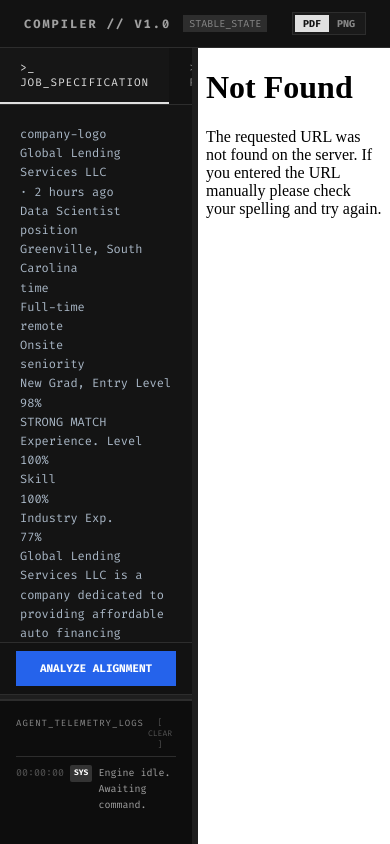
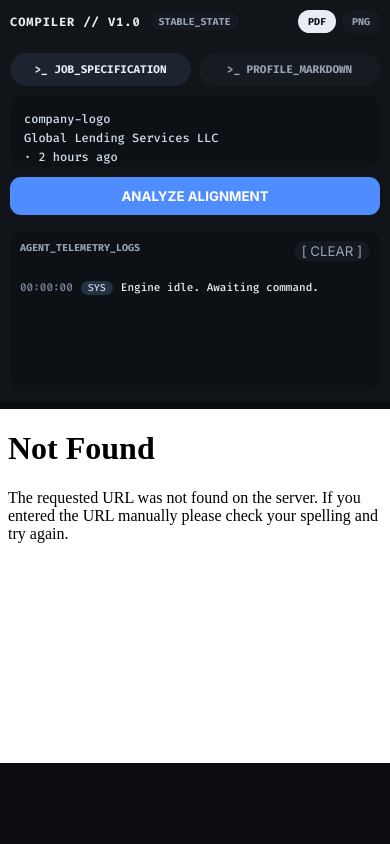
Before and after one commit to sagun-karki/multimodal-resume-compiler, a Flask app: page / in a window 390 px wide. Run offline with Flask 3, Linux system fonts and the light colour scheme.

Commit message:
ui: flatten dark theme and fix post-analysis tab interaction

```diff
--- a/static/css/styles.css
+++ b/static/css/styles.css
@@ -1,375 +1,75 @@
 :root {
-    --bg-dark: #121212;
-    --bg-panel: #161616;
-    --bg-editor: #141414;
-    --bg-canvas: #0d0d0d;
-    --border-color: #2d2d2d;
-    --text-main: #e0e0e0;
-    --text-muted: #888888;
-    --accent-green: #51cf66;
-    --accent-red: #ff6b6b;
-    --accent-blue: #54c8ff;
-    font-family: 'Inter', sans-serif;
+    --bg: #0b0d10;
+    --panel: #111418;
+    --panel-2: #161b21;
+    --line: #252c36;
+    --ink: #e8edf5;
+    --muted: #98a4b3;
+    --blue: #4f8cff;
+    --green: #2bc48a;
+    --red: #ff6a7b;
 }
 
-* {
-    box-sizing: border-box;
-    margin: 0;
-    padding: 0;
+* { box-sizing: border-box; margin: 0; padding: 0; }
+body { height: 100vh; overflow: hidden; color: var(--ink); font: 500 13px/1.4 "Inter", sans-serif; background: radial-gradient(1200px 800px at 100% -20%, #1a2230 0%, transparent 60%), var(--bg); }
+button { cursor: pointer; font-family: inherit; transition: transform .16s ease, background-color .16s ease, border-color .16s ease; }
+button:active { transform: scale(.98); }
+
+main { display: flex; height: 100vh; padding: 0; gap: 8px; }
+.left-panel,.right-panel { border: none; background: var(--panel); border-radius: 0; overflow: hidden; }
+.left-panel { width: 50%; display: flex; flex-direction: column; }
+.right-panel { width: 50%; }
+
+.top-strip { display: flex; align-items: center; gap: 10px; padding: 10px; border-bottom: none; background: var(--panel); }
+.logo-text { font: 700 12px "Fira Code", monospace; letter-spacing: .08em; }
+.status-badge { font: 600 10px "Fira Code", monospace; color: var(--muted); padding: 2px 8px; border: none; border-radius: 999px; background: #141922; }
+.format-toggle { margin-left: auto; display: flex; gap: 6px; }
+.format-btn { border: none; border-radius: 999px; background: #141922; color: var(--muted); padding: 5px 10px; font: 700 10px "Fira Code", monospace; }
+.format-btn.active { background: var(--ink); color: #0d1014; border-color: transparent; }
+
+.tabs { display: flex; gap: 8px; padding: 10px; }
+.tab-btn { flex: 1; border: none; border-radius: 999px; padding: 9px 12px; background: var(--panel-2); color: var(--muted); font: 700 11px "Fira Code", monospace; }
+.tab-btn.active { background: #1d2430; color: var(--ink); }
+
+.editor-container { display: none; flex: 1; margin: 0 10px 10px; border: none; border-radius: 12px; overflow: hidden; }
+.editor-container.active { display: block; }
+textarea { width: 100%; height: 100%; border: none; outline: none; resize: none; padding: 14px; background: #0d1116; color: #d3dceb; font: 500 12px/1.6 "Fira Code", monospace; }
+
+.ats-panel { margin: 0 10px 10px; padding: 12px; border: none; border-radius: 12px; background: #0f1319; display: none; }
+.ats-header { display: flex; justify-content: space-between; margin-bottom: 12px; }
+.ats-label,.ats-col-title { color: var(--muted); font: 700 10px "Fira Code", monospace; letter-spacing: .05em; }
+.ats-score { font-size: 20px; font-weight: 700; }
+
+.action-bar { display: flex; gap: 8px; padding: 0 10px 10px; }
+.btn { flex: 1; padding: 10px; border-radius: 11px; border: 1px solid transparent; font-weight: 700; }
+.btn-primary { background: var(--blue); color: #fff; }
+.btn-success { background: var(--green); color: #07281d; }
+.btn-danger { background: #2a1217; color: var(--red); border: none; flex: 0 0 auto; }
+.btn:disabled { opacity: .45; cursor: not-allowed; }
+
+.resize-handle { width: 6px; cursor: col-resize; }
+.resize-handle-v { height: 6px; cursor: row-resize; }
+.resize-handle:hover,.resize-handle.active,.resize-handle-v:hover,.resize-handle-v.active { background: #2b3442; }
+
+.terminal { margin: 0 10px 10px; height: 160px; border: none; border-radius: 12px; background: #0d1116; overflow: hidden; display: flex; flex-direction: column; }
+.terminal-top { display: flex; justify-content: space-between; padding: 10px; border-bottom: none; }
+.terminal-label { font: 700 10px "Fira Code", monospace; color: var(--muted); }
+.terminal-clear { border: none; border-radius: 999px; padding: 2px 8px; background: #141922; color: var(--muted); }
+.terminal-logs { padding: 10px; overflow: auto; }
+.log-entry { display: grid; grid-template-columns: auto auto 1fr; gap: 8px; margin-bottom: 6px; font: 500 11px/1.35 "Fira Code", monospace; }
+.log-time { color: #7f8ba0; }
+.log-type { border-radius: 999px; padding: 0 7px; font-size: 10px; }
+.log-type-sys,.log-type-info { background: #273142; color: #c8d4e9; }
+.log-type-success { background: #16352a; color: #6be2b3; }
+.log-type-error { background: #3a1c22; color: #ff95a3; }
+.log-type-renderer { background: #1b314c; color: #8ec1ff; }
+.log-type-mutator { background: #2c2447; color: #bfa7ff; }
+
+.preview-frame { width: 100%; height: 100%; border: none; background: #fff; }
+img.preview-frame { object-fit: contain; padding: 14px; }
+
+@media (max-width: 980px) {
+    main { flex-direction: column; }
+    .left-panel,.right-panel { width: 100%; min-height: 42vh; }
+    .resize-handle { display: none; }
 }
-
-body {
-    background-color: var(--bg-dark);
-    color: var(--text-main);
-    height: 100vh;
-    display: flex;
-    flex-direction: column;
-    overflow: hidden;
-    font-size: 13px;
-    -webkit-font-smoothing: antialiased;
-}
-
-button {
-    cursor: pointer;
-    font-family: inherit;
-}
-
-/* Header */
-header {
-    display: flex;
-    align-items: center;
-    justify-content: space-between;
-    height: 48px;
-    padding: 0 24px;
-    border-bottom: 1px solid var(--border-color);
-    background: var(--bg-dark);
-    flex-shrink: 0;
-    user-select: none;
-}
-
-.header-left {
-    display: flex;
-    align-items: center;
-    gap: 12px;
-}
-
-.logo-text {
-    font-family: 'Fira Code', monospace;
-    font-size: 12px;
-    font-weight: 700;
-    letter-spacing: 2px;
-    color: #a0a0a0;
-}
-
-.status-badge {
-    font-family: 'Fira Code', monospace;
-    font-size: 10px;
-    background: var(--border-color);
-    color: var(--text-muted);
-    padding: 2px 6px;
-}
-
-.header-right {
-    display: flex;
-    align-items: center;
-    gap: 16px;
-    font-family: 'Fira Code', monospace;
-    font-size: 12px;
-    color: var(--text-muted);
-}
-
-.view-toggle {
-    display: flex;
-    align-items: center;
-    gap: 8px;
-    padding-right: 16px;
-    border-right: 1px solid var(--border-color);
-}
-
-.view-btn {
-    background: transparent;
-    border: none;
-    color: var(--text-muted);
-    padding: 2px 8px;
-}
-.view-btn:hover { color: white; }
-.view-btn.active {
-    color: white;
-    text-decoration: underline;
-    text-underline-offset: 4px;
-    background: #1a1a1a;
-}
-
-.format-toggle {
-    display: flex;
-    align-items: center;
-    background: #1a1a1a;
-    border: 1px solid var(--border-color);
-    padding: 2px;
-}
-.format-btn {
-    background: transparent;
-    border: none;
-    color: var(--text-muted);
-    padding: 2px 8px;
-    font-size: 10px;
-    font-weight: 700;
-}
-.format-btn.active {
-    background: var(--text-main);
-    color: var(--bg-dark);
-}
-
-/* Main Workspace Layout */
-main {
-    display: flex;
-    flex: 1;
-    overflow: hidden;
-}
-
-.left-panel {
-    width: 50%;
-    background: var(--bg-panel);
-    display: flex;
-    flex-direction: column;
-    overflow: hidden;
-}
-
-.right-panel {
-    width: 50%;
-    background: var(--bg-canvas);
-    display: flex;
-    position: relative;
-    padding: 0;
-    overflow: hidden;
-}
-
-/* Resize Handles */
-.resize-handle {
-    width: 6px;
-    background: #1e1e1e;
-    cursor: col-resize;
-    z-index: 10;
-    transition: background 0.15s, box-shadow 0.15s;
-    flex-shrink: 0;
-}
-.resize-handle:hover, .resize-handle.active {
-    background: #14b8a6;
-    box-shadow: 0 0 8px rgba(20, 184, 166, 0.5);
-}
-
-.resize-handle-v {
-    height: 6px;
-    background: #1e1e1e;
-    cursor: row-resize;
-    z-index: 10;
-    transition: background 0.15s, box-shadow 0.15s;
-    flex-shrink: 0;
-    border-top: 1px solid var(--border-color);
-    border-bottom: 1px solid var(--border-color);
-}
-.resize-handle-v:hover, .resize-handle-v.active {
-    background: #14b8a6;
-    box-shadow: 0 0 8px rgba(20, 184, 166, 0.5);
-    border-color: #14b8a6;
-}
-
-/* Tabs */
-.tabs {
-    display: flex;
-    border-bottom: 1px solid var(--border-color);
-    background: var(--bg-dark);
-}
-.tab-btn {
-    flex: 1;
-    padding: 12px 20px;
-    text-align: left;
-    font-family: 'Fira Code', monospace;
-    font-size: 11px;
-    letter-spacing: 1px;
-    background: transparent;
-    border: none;
-    border-bottom: 2px solid transparent;
-    color: var(--text-muted);
-    transition: color 0.2s;
-}
-.tab-btn:hover { color: var(--text-main); }
-.tab-btn.active {
-    color: var(--text-main);
-    border-bottom-color: var(--text-main);
-    background: var(--bg-panel);
-}
-
-/* Editors */
-.editor-container {
-    flex: 1;
-    position: relative;
-    display: none;
-    overflow: hidden;
-}
-.editor-container.active {
-    display: block;
-}
-textarea {
-    width: 100%;
-    height: 100%;
-    padding: 20px;
-    background: var(--bg-editor);
-    color: #a9b7c6;
-    font-family: 'Fira Code', monospace;
-    font-size: 12px;
-    line-height: 1.6;
-    border: none;
-    resize: none;
-    outline: none;
-}
-
-/* Action Buttons */
-.action-bar {
-    display: flex;
-    padding: 8px 16px;
-    background: var(--bg-dark);
-    border-top: 1px solid var(--border-color);
-    gap: 8px;
-}
-.btn {
-    flex: 1;
-    padding: 10px;
-    font-family: 'Fira Code', monospace;
-    font-size: 11px;
-    font-weight: 700;
-    border: 1px solid var(--border-color);
-    background: var(--bg-panel);
-    color: var(--text-main);
-    transition: all 0.2s;
-}
-.btn:hover:not(:disabled) { background: #222; }
-.btn:disabled { opacity: 0.5; cursor: not-allowed; }
-.btn-primary { background: #2563eb; color: white; border: none; }
-.btn-primary:hover:not(:disabled) { background: #1d4ed8; }
-.btn-success { background: #10b981; color: white; border: none; }
-.btn-success:hover:not(:disabled) { background: #059669; }
-.btn-danger { background: rgba(239, 68, 68, 0.15); color: var(--accent-red); border-color: rgba(239, 68, 68, 0.3); flex: 0 0 auto; }
-
-/* ATS Analysis */
-.ats-panel {
-    border-top: 1px solid var(--border-color);
-    background: var(--bg-dark);
-    padding: 20px;
-    flex-shrink: 0;
-    user-select: none;
-    display: none;
-}
-.ats-header {
-    display: flex;
-    justify-content: space-between;
-    align-items: baseline;
-    margin-bottom: 16px;
-}
-.ats-label {
-    font-family: 'Fira Code', monospace;
-    font-size: 11px;
-    color: var(--text-muted);
-    letter-spacing: 1px;
-}
-.ats-score {
-    font-family: 'Fira Code', monospace;
-    font-size: 24px;
-    font-weight: 700;
-    color: white;
-    letter-spacing: -1px;
-}
-.ats-grid {
-    display: grid;
-    grid-template-columns: 1fr 1fr;
-    gap: 16px;
-}
-.ats-col-title {
-    font-family: 'Fira Code', monospace;
-    font-size: 9px;
-    color: var(--text-muted);
-    letter-spacing: 1px;
-    margin-bottom: 8px;
-    display: block;
-}
-.ats-list {
-    max-height: 96px;
-    overflow-y: auto;
-    display: flex;
-    flex-direction: column;
-    gap: 4px;
-    font-family: 'Fira Code', monospace;
-    font-size: 11px;
-}
-.ats-item-strength { color: var(--accent-green); }
-.ats-item-gap { color: var(--accent-red); cursor: pointer; display: flex; justify-content: space-between; padding: 2px; }
-.ats-item-gap:hover { color: #ff9292; background: #201515; }
-.ats-inject-label { opacity: 0; font-size: 9px; background: #3a1d1d; padding: 0 4px; font-family: 'Inter', sans-serif; }
-.ats-item-gap:hover .ats-inject-label { opacity: 1; }
-
-/* Terminal */
-.terminal {
-    height: 144px;
-    border-top: 1px solid var(--border-color);
-    background: #0d0d0d;
-    padding: 16px;
-    flex-shrink: 0;
-    display: flex;
-    flex-direction: column;
-    user-select: none;
-}
-.terminal-top {
-    display: flex;
-    justify-content: space-between;
-    padding-bottom: 6px;
-    border-bottom: 1px solid var(--border-color);
-    margin-bottom: 8px;
-}
-.terminal-label {
-    font-family: 'Fira Code', monospace;
-    font-size: 9px;
-    color: var(--text-muted);
-    letter-spacing: 1px;
-}
-.terminal-clear {
-    font-family: 'Fira Code', monospace;
-    font-size: 8px;
-    color: #555;
-    background: none;
-    border: none;
-}
-.terminal-clear:hover { color: var(--text-main); }
-.terminal-logs {
-    flex: 1;
-    overflow-y: auto;
-    font-family: 'Fira Code', monospace;
-    font-size: 10px;
-    line-height: 1.6;
-}
-.log-entry { color: #a0a0a0; display: flex; align-items: flex-start; gap: 6px; margin-bottom: 4px; }
-.log-time { color: #555; }
-.log-type { padding: 2px 4px; font-size: 8px; font-weight: 700; border-radius: 2px; }
-.log-type-sys { background: #333; color: white; }
-.log-type-mutator { background: rgba(255,107,107,0.2); color: var(--accent-red); }
-.log-type-renderer { background: rgba(84,200,255,0.2); color: var(--accent-blue); }
-.log-type-info { background: #2d2d2d; color: var(--text-muted); }
-.log-type-success { background: rgba(81,207,102,0.2); color: var(--accent-green); }
-.log-type-error { background: rgba(255,107,107,0.2); color: var(--accent-red); }
-
-/* Canvas / Preview */
-.preview-frame {
-    width: 100%;
-    height: 100%;
-    border: none;
-    background: white;
-    display: block;
-}
-#png-frame {
-    object-fit: contain;
-    background: var(--bg-canvas);
-}
-
-::-webkit-scrollbar { width: 6px; }
-::-webkit-scrollbar-track { background: transparent; }
-::-webkit-scrollbar-thumb { background: rgba(255, 255, 255, 0.1); border-radius: 4px; }
-::-webkit-scrollbar-thumb:hover { background: rgba(255, 255, 255, 0.2); }
--- a/static/js/main.js
+++ b/static/js/main.js
@@ -1,6 +1,14 @@
 let eventSource = null;
 let chartKeywords = null;
 let chartTokens = null;
+const sectionIdMap = new Map();
+
+function toSafeSectionId(name) {
+    return String(name || "")
+        .toLowerCase()
+        .replace(/[^a-z0-9_-]+/g, "-")
+        .replace(/^-+|-+$/g, "") || "section";
+}
 
 function renderKeywordChart(matchingCount, gapsCount) {
     const ctx = document.getElementById('chart-keywords').getContext('2d');
@@ -197,7 +205,9 @@ async function runPipeline(action) {
         }
         if (window.activeSections) {
             const allCheckboxes = Array.from(document.querySelectorAll("[id^='chk-sec-']"));
-            const allSections = allCheckboxes.map(el => el.id.replace("chk-sec-", ""));
+            const allSections = allCheckboxes
+                .map((el) => sectionIdMap.get(el.id))
+                .filter(Boolean);
             const skippedSections = allSections.filter(sec => !window.activeSections.has(sec));
             url += `&skipped_sections=${encodeURIComponent(JSON.stringify(skippedSections))}`;
         }
@@ -287,6 +297,8 @@ async function runPipeline(action) {
 
                 Object.entries(report.sections_analysis).forEach(([secName, secData]) => {
                     window.activeSections.add(secName);
+                    const safeSecId = `chk-sec-${toSafeSectionId(secName)}`;
+                    sectionIdMap.set(safeSecId, secName);
 
                     const card = document.createElement('div');
                     card.className = 'section-card';
@@ -309,7 +321,7 @@ async function runPipeline(action) {
                                 ${secName}
                             </span>
                             <label style="display: flex; align-items: center; gap: 4px; font-size: 10px; font-family: 'Fira Code', monospace; color: #888; cursor: pointer; user-select: none;">
-                                <input type="checkbox" id="chk-sec-${secName}" checked style="accent-color: #14b8a6; cursor: pointer;">
+                                <input type="checkbox" id="${safeSecId}" checked style="accent-color: #14b8a6; cursor: pointer;">
                                 OPTIMIZE
                             </label>
                         </div>
@@ -320,7 +332,7 @@ async function runPipeline(action) {
                     `;
                     sectionsContainer.appendChild(card);
 
-                    const chk = card.querySelector(`#chk-sec-${secName}`);
+                    const chk = card.querySelector(`#${safeSecId}`);
                     chk.onchange = (e) => {
                         if (e.target.checked) {
                             window.activeSections.add(secName);
--- a/templates/index.html
+++ b/templates/index.html
@@ -12,22 +12,16 @@
     <link rel="stylesheet" href="{{ url_for('static', filename='css/styles.css') }}">
 </head>
 <body>
-
-    <header>
-        <div class="header-left">
-            <span class="logo-text">COMPILER // V1.0</span>
-            <span class="status-badge">STABLE_STATE</span>
-        </div>
-        <div class="header-right">
-            <div class="format-toggle">
-                <button class="format-btn active" id="btn-pdf" onclick="switchFormat('pdf')">PDF</button>
-                <button class="format-btn" id="btn-png" onclick="switchFormat('png')">PNG</button>
-            </div>
-        </div>
-    </header>
-
     <main>
         <section class="left-panel">
+            <div class="top-strip">
+                <span class="logo-text">COMPILER // V1.0</span>
+                <span class="status-badge">STABLE_STATE</span>
+                <div class="format-toggle">
+                    <button class="format-btn active" id="btn-pdf" onclick="switchFormat('pdf')">PDF</button>
+                    <button class="format-btn" id="btn-png" onclick="switchFormat('png')">PNG</button>
+                </div>
+            </div>
             <div class="tabs">
                 <button class="tab-btn active" id="tab-job" onclick="switchTab('job')">&gt;_ JOB_SPECIFICATION</button>
                 <button class="tab-btn" id="tab-profile" onclick="switchTab('profile')">&gt;_ PROFILE_MARKDOWN</button>
```
